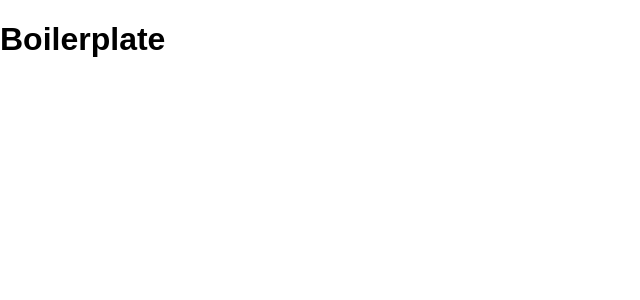
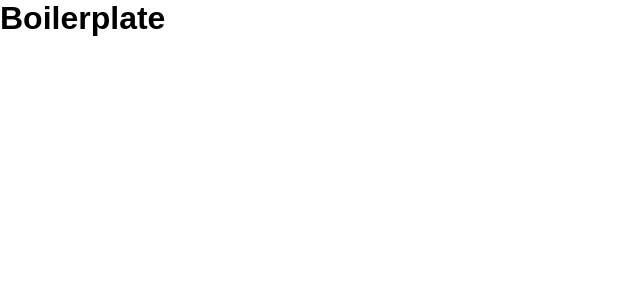
Before and after one commit to bobbygrdn/dating-app, a React (Create React App) app: page / in a window 1280 px wide. Shown: the top 300 px of the page, without its empty margins (0-640 px from the left). Built offline with nearby package versions, Linux system fonts and the light colour scheme.

Commit message:
basic reset to Main CSS

```diff
--- a/src/index.css
+++ b/src/index.css
@@ -1,12 +1,9 @@
 *,
 *::before,
-*::after {
-
-    box-sizing: border-box;
-}
-
+*::after,
 body {
     margin: 0;
     padding: 0;
     font-family: Arial, Helvetica, sans-serif;
+    box-sizing: border-box;
 }
```
